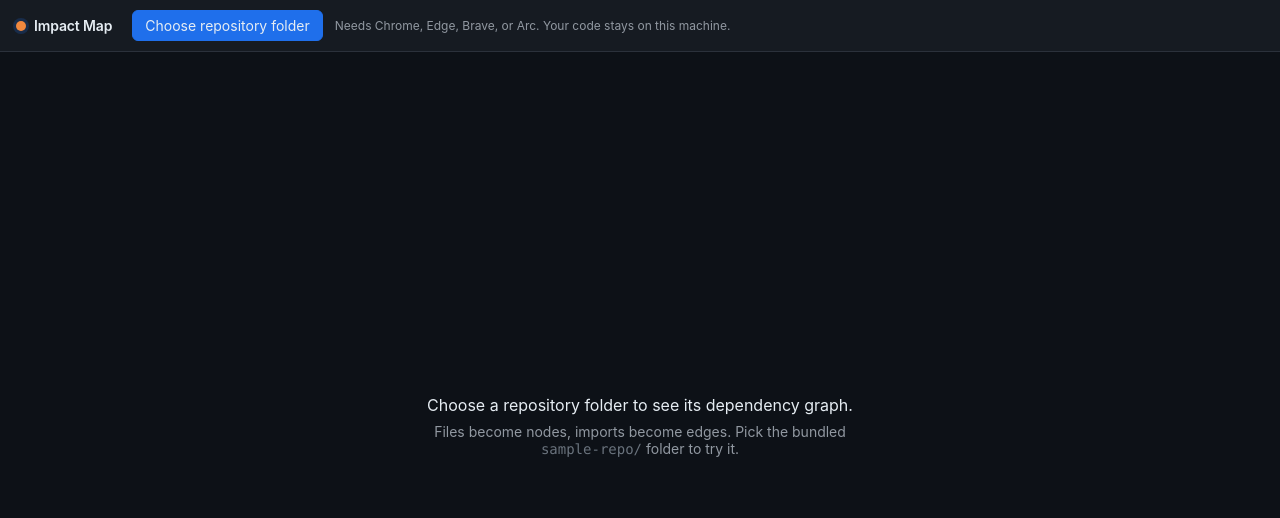
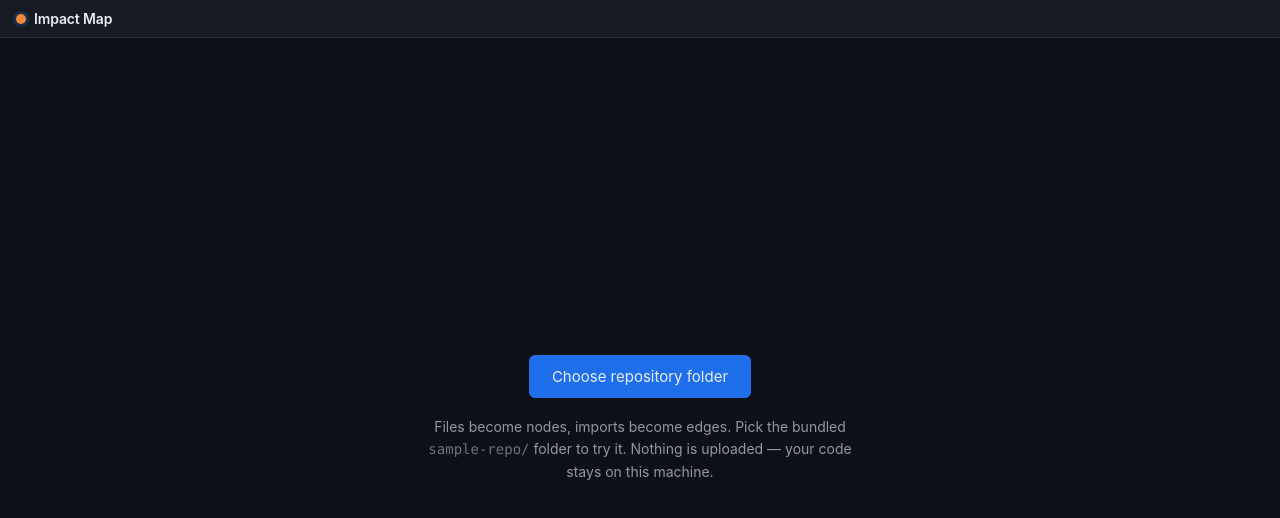
Before and after one commit to Dolapo-A/Impact-Map, a React (Vite) app: page / in a window 1280 px wide. Shown: the top 518 px of the page. Built offline with nearby package versions, Linux system fonts and the light colour scheme.

Commit message:
Fix React Flow stylesheet not loading; move controls to centred picker and bottom pill

```diff
--- a/src/App.tsx
+++ b/src/App.tsx
@@ -84,20 +84,8 @@ export default function App() {
           Impact Map
         </div>
 
-        <FolderPicker onFilesSelected={handleFilesSelected} disabled={reading} />
-
-        {repository && !reading && (
-          <button
-            className="button button-primary"
-            type="button"
-            disabled={changedPaths.size === 0}
-            onClick={handleTrace}
-          >
-            Trace impact
-          </button>
-        )}
-
-        {repository && <LayoutToggle mode={layoutMode} onChange={setLayoutMode} />}
+        {/* Folder choice moves to the centre of the empty canvas — see EmptyState.
+            Trace and layout move to a pill at the bottom. */}
 
         {reading && (
           <span className="status" role="status">
@@ -123,13 +111,6 @@ export default function App() {
         </p>
       ) : null}
 
-      {repository && changedPaths.size > 0 && !traceResult && (
-        <p className="notice notice-info">
-          {changedPaths.size} file{changedPaths.size === 1 ? '' : 's'} marked. Press Trace impact to
-          map what depends on {changedPaths.size === 1 ? 'it' : 'them'}.
-        </p>
-      )}
-
       {traceResult && traceResult.affected.size === 0 && (
         <p className="notice notice-info">No impact found inside this repository.</p>
       )}
@@ -148,6 +129,29 @@ export default function App() {
               onNodeClick={(_, node) => setSelectedPath(node.id)}
             />
             <Legend />
+
+            {/* Bottom-centre pill: the two things you act on, kept clear of the
+                graph so nothing competes with it. */}
+            <div className="action-dock">
+              <button
+                className="button button-primary"
+                type="button"
+                disabled={changedPaths.size === 0}
+                onClick={handleTrace}
+                title={
+                  changedPaths.size === 0
+                    ? 'Mark at least one file as changed first'
+                    : `Trace from ${changedPaths.size} marked file${changedPaths.size === 1 ? '' : 's'}`
+                }
+              >
+                Trace impact
+                {changedPaths.size > 0 && (
+                  <span className="action-count">{changedPaths.size}</span>
+                )}
+              </button>
+              <LayoutToggle mode={layoutMode} onChange={setLayoutMode} />
+            </div>
+
             {selectedPath && (
               <DetailPanel
                 path={selectedPath}
@@ -155,6 +159,7 @@ export default function App() {
                 traceResult={traceResult}
                 coverage={repository.coverage}
                 isChanged={changedPaths.has(selectedPath.replace('::external', ''))}
+                changedCount={changedPaths.size}
                 onToggleChanged={toggleChangedPath}
                 onClose={() => setSelectedPath(null)}
               />
@@ -162,10 +167,16 @@ export default function App() {
           </>
         ) : (
           <div className="empty-state">
-            <p className="empty-title">Choose a repository folder to see its dependency graph.</p>
+            {/* The one call to action, centred where the graph will appear. */}
+            <FolderPicker
+              onFilesSelected={handleFilesSelected}
+              disabled={reading}
+              centred
+            />
             <p className="empty-hint">
               Files become nodes, imports become edges. Pick the bundled{' '}
-              <code>sample-repo/</code> folder to try it.
+              <code>sample-repo/</code> folder to try it. Nothing is uploaded — your code
+              stays on this machine.
             </p>
           </div>
         )}
--- a/src/components/DetailPanel.tsx
+++ b/src/components/DetailPanel.tsx
@@ -11,6 +11,8 @@ interface DetailPanelProps {
   traceResult: TraceResult | null
   coverage: CoverageByPath
   isChanged: boolean
+  /** How many files are currently marked, so the copy can speak in numbers. */
+  changedCount: number
   onToggleChanged: (path: string) => void
   onClose: () => void
 }
@@ -80,6 +82,7 @@ export function DetailPanel({
   traceResult,
   coverage,
   isChanged,
+  changedCount,
   onToggleChanged,
   onClose,
 }: DetailPanelProps) {
@@ -99,27 +102,32 @@ export function DetailPanel({
       </header>
 
       {!isExternal && (
-        // Clicking a node inspects it; marking it as changed is a separate,
-        // deliberate action. Inspecting must never commit you to a trace, or you
-        // cannot look at a file without silently rewriting your change.
+        // Clicking a node only *reads* it. Marking is a separate, explicit step,
+        // and the label says which files that currently affects — otherwise the
+        // button looks like it describes the file rather than your change set.
         <button
           type="button"
           className={`detail-mark${isChanged ? ' is-changed' : ''}`}
           onClick={() => onToggleChanged(cleanPath)}
         >
-          {isChanged ? 'Marked as changed' : 'Mark as changed'}
+          {isChanged
+            ? 'This is your change · click to remove'
+            : 'Add to the files I changed'}
         </button>
       )}
 
       {section.kind === 'not-traced' && (
         <p className="detail-summary">
-          Mark a change and press Trace impact to see what this file reaches.
+          {changedCount === 0
+            ? 'Use “Add to the files I changed” to start a trace from this file.'
+            : `You have marked ${changedCount} file${changedCount === 1 ? '' : 's'}. Press Trace impact to see what they reach.`}
         </p>
       )}
 
       {section.kind === 'changed' && (
         <p className="detail-summary">
-          You marked this file as changed. Everything else that depends on it is affected.
+          This file is one of the {changedCount} you marked as changed. Everything that
+          depends on it is what the trace looks for.
         </p>
       )}
 
--- a/src/components/FolderPicker.tsx
+++ b/src/components/FolderPicker.tsx
@@ -6,6 +6,8 @@ import type { SourceFile } from '../lib/graph'
 interface FolderPickerProps {
   onFilesSelected: (files: SourceFile[], folderName: string) => void
   disabled: boolean
+  /** Centres the button in the empty canvas instead of placing it in a bar. */
+  centred?: boolean
 }
 
 const MAX_FILE_BYTES = 4 * 1024 * 1024
@@ -20,7 +22,7 @@ const MAX_FILE_BYTES = 4 * 1024 * 1024
  * selection the right unit: an import pointing at a file the user didn't share
  * would be indistinguishable from an import of an external package.
  */
-export function FolderPicker({ onFilesSelected, disabled }: FolderPickerProps) {
+export function FolderPicker({ onFilesSelected, disabled, centred }: FolderPickerProps) {
   const inputRef = useRef<HTMLInputElement>(null)
   const [error, setError] = useState<string | null>(null)
 
@@ -74,7 +76,7 @@ export function FolderPicker({ onFilesSelected, disabled }: FolderPickerProps) {
   }
 
   return (
-    <div className="folder-picker">
+    <div className={`folder-picker${centred ? ' is-centred' : ''}`}>
       <input
         ref={inputRef}
         type="file"
@@ -93,9 +95,9 @@ export function FolderPicker({ onFilesSelected, disabled }: FolderPickerProps) {
       >
         Choose repository folder
       </button>
-      <span className="hint">
-        Needs Chrome, Edge, Brave, or Arc. Your code stays on this machine.
-      </span>
+      {!centred && (
+        <span className="hint">Needs Chrome, Edge, Brave, or Arc. Your code stays on this machine.</span>
+      )}
       {error && <p className="notice notice-error">{error}</p>}
     </div>
   )
--- a/src/main.tsx
+++ b/src/main.tsx
@@ -4,6 +4,12 @@ import { createRoot } from 'react-dom/client'
 import App from './App'
 import './styles/theme.css'
 import './styles/app.css'
+// `@xyflow/react/dist/style.css` — the subpath is the only one the package exports
+// for the full stylesheet. It must be imported as a module (via the package name),
+// not as a raw path into `node_modules/`: a raw path bypasses Vite's module
+// pipeline, so the request falls through to the HTML fallback and the stylesheet
+// never loads. Without it React Flow's edges pane stays 0x0, and every edge is
+// drawn ~69px above where its node actually sits.
 import '@xyflow/react/dist/style.css'
 
 const container = document.getElementById('root')
--- a/src/styles/app.css
+++ b/src/styles/app.css
@@ -87,7 +87,7 @@
   gap: 2px;
   padding: 2px;
   border: 1px solid var(--border);
-  border-radius: 6px;
+  border-radius: 999px;
   background: var(--bg);
 }
 
@@ -158,20 +158,76 @@
   align-items: center;
   justify-content: center;
   height: 100%;
-  gap: 8px;
+  gap: 18px;
   text-align: center;
+  padding: 24px;
 }
 
-.empty-title {
-  color: var(--text);
-  font-size: 16px;
-  margin: 0;
+/* The one call to action, centred where the graph will appear. */
+.folder-picker.is-centred {
+  flex-direction: column;
+  gap: 12px;
+}
+
+.folder-picker.is-centred .button {
+  padding: 11px 22px;
+  font-size: 15px;
 }
 
 .empty-hint {
   color: var(--text-muted);
   margin: 0;
-  max-width: 460px;
+  max-width: 440px;
+  line-height: 1.6;
+}
+
+/*
+ * Bottom-centre action pill. Holds the two things the user acts on — trace and
+ * layout — and nothing else, so the graph keeps the screen. It lifts above the
+ * legend so the two never overlap.
+ */
+.action-dock {
+  position: absolute;
+  left: 50%;
+  bottom: 22px;
+  transform: translateX(-50%);
+  z-index: 7;
+  display: flex;
+  align-items: center;
+  gap: 8px;
+  padding: 7px;
+  border: 1px solid var(--border-strong);
+  border-radius: 999px;
+  background: #161b22f2;
+  box-shadow: 0 8px 28px #00000066;
+  backdrop-filter: blur(8px);
+}
+
+.action-dock .button {
+  border-radius: 999px;
+  display: flex;
+  align-items: center;
+  gap: 7px;
+  padding: 7px 15px;
+}
+
+.action-dock .layout-toggle {
+  border: none;
+  background: transparent;
+  padding: 0;
+}
+
+.action-count {
+  display: inline-flex;
+  align-items: center;
+  justify-content: center;
+  min-width: 17px;
+  height: 17px;
+  padding: 0 5px;
+  border-radius: 999px;
+  background: #ffffff26;
+  font-size: 10px;
+  font-weight: 600;
 }
 
 .empty-hint code {
@@ -574,7 +630,7 @@
 .legend {
   position: absolute;
   left: 16px;
-  bottom: 16px;
+  bottom: 22px;
   z-index: 5;
   display: flex;
   flex-direction: column;
```
